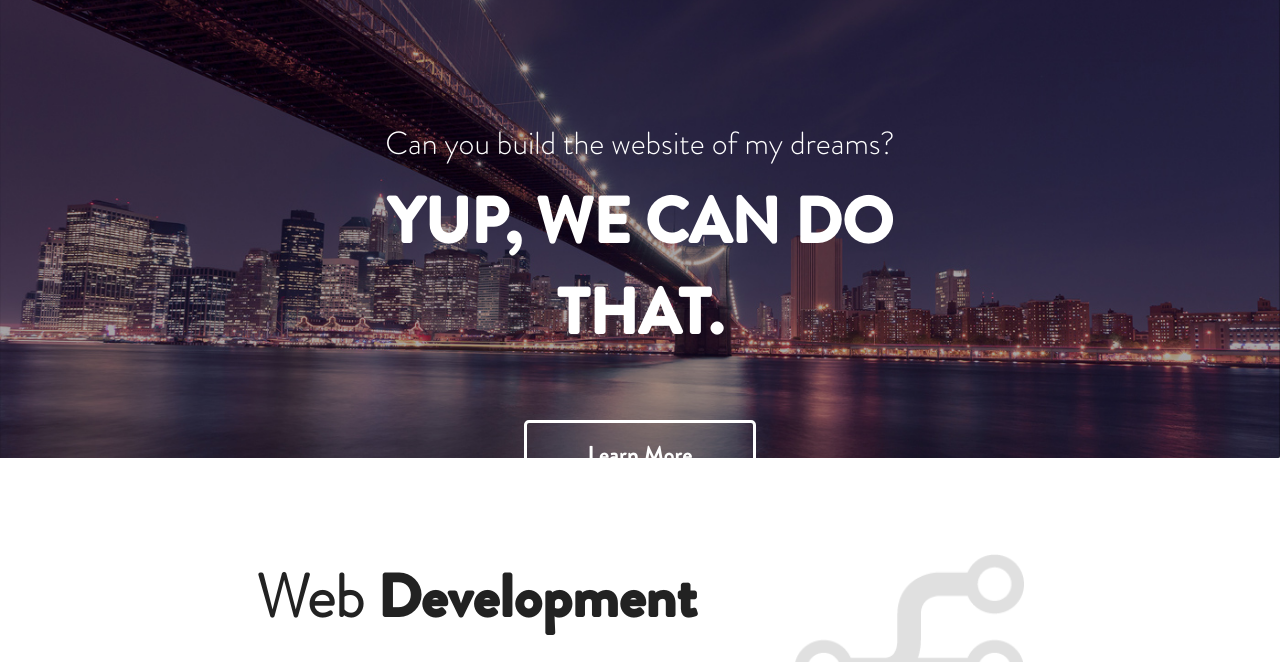
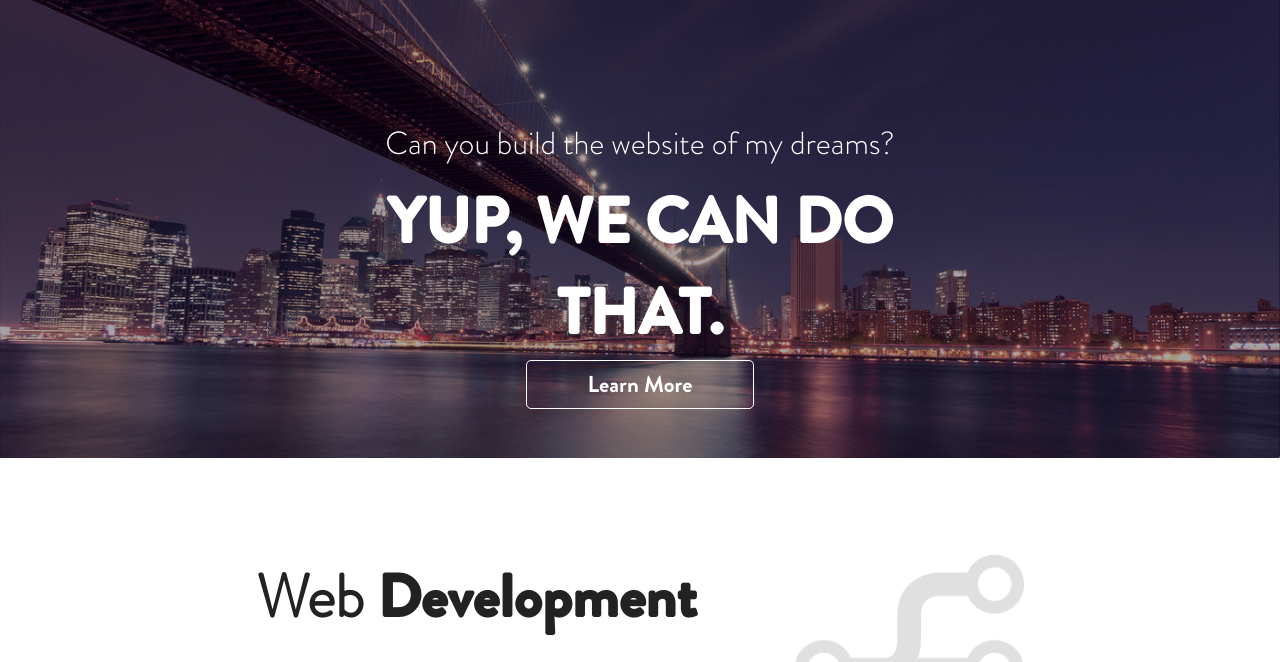
Before and after one commit to prantho-kumer/psd-to-html-escape, a plain HTML site: page index.html in a window 1280 px wide. Shown: the part 90-752 px from the top of the page. Drawn offline with Linux system fonts and the light colour scheme.

Commit message:
Update style.css

```diff
--- a/css/style.css
+++ b/css/style.css
@@ -109,7 +109,7 @@ body{
     font-size: 64px;
     text-transform: uppercase;
     margin-top: 10px;
-    margin-bottom: 80px;
+    margin-bottom: 10px;
 }
 .b_button{
 
@@ -117,8 +117,8 @@ body{
     font-size: 23px;
     color: white;
     text-decoration: none;
-    border: 3px solid white;
-    padding: 15px 60px;
+    border: 1px solid white;
+    padding: 7px 60px;
     border-radius: 5px;
     transition: .5s;
 
```
